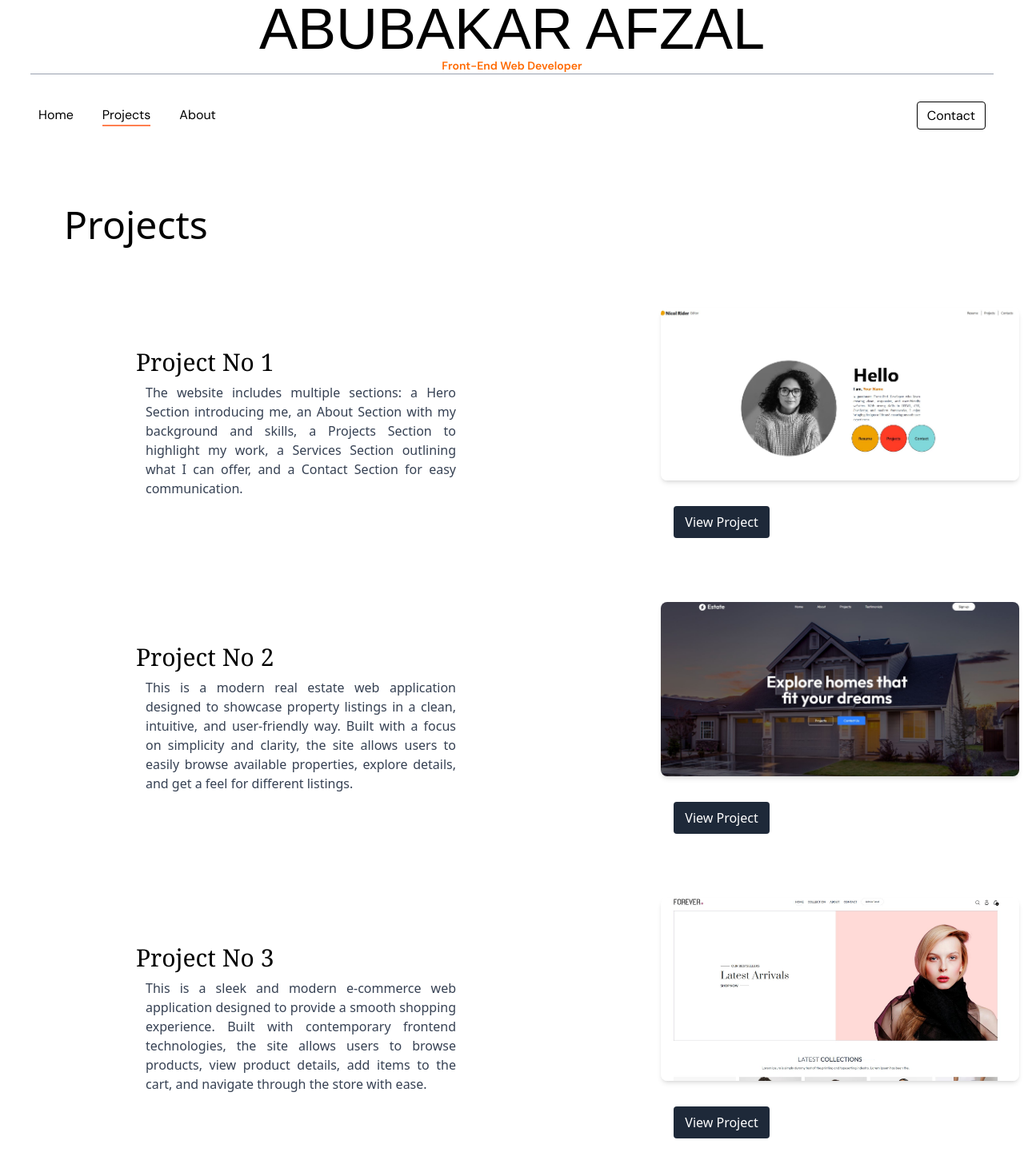
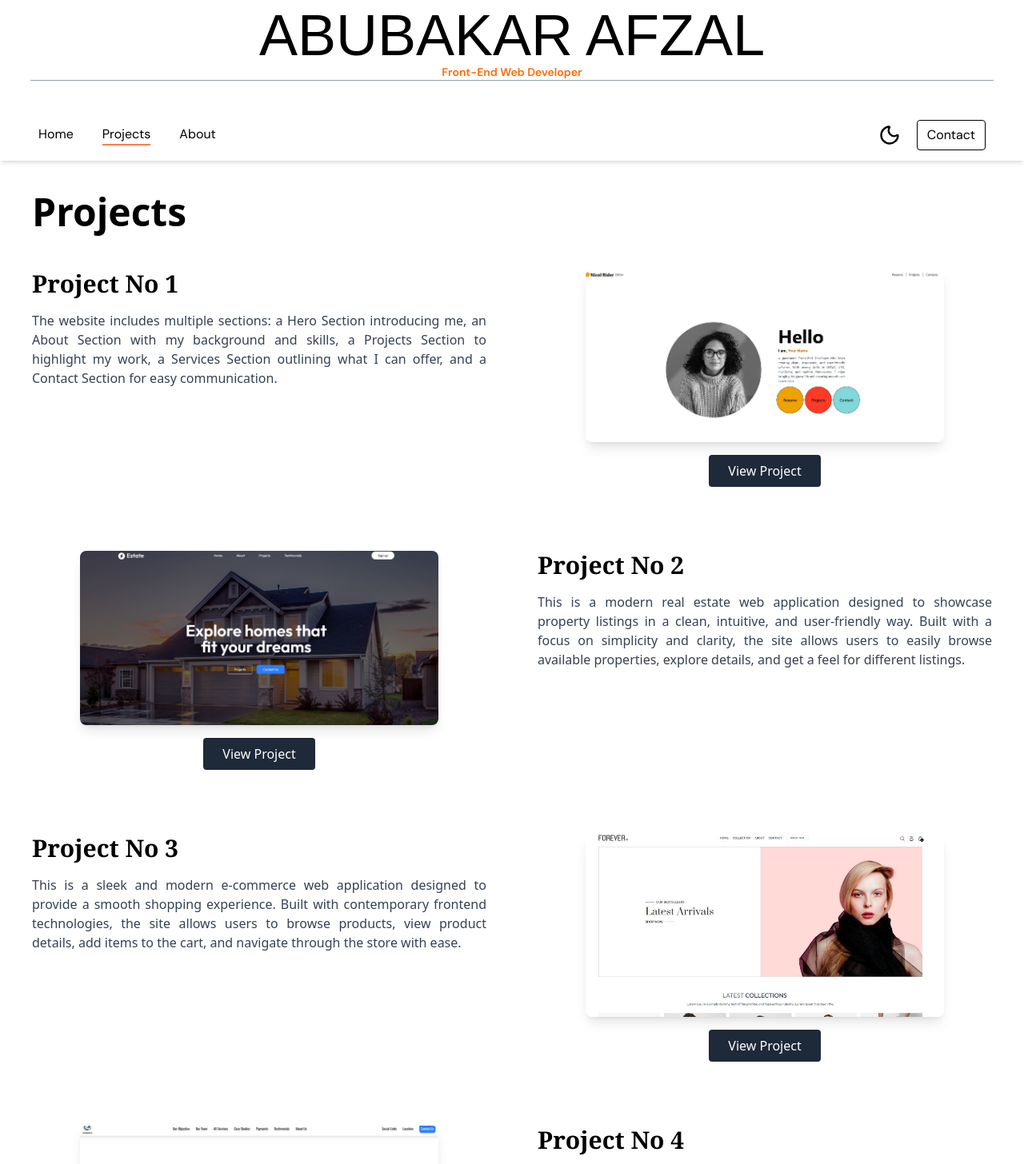
Before and after one commit to abubakarafzal171/abubakar, a React (Vite) app: page /projects in a window 1280 px wide. Shown: the top 1456 px of the page at 80% size. Built offline with nearby package versions, Linux system fonts and the light colour scheme; a web font is replaced by a local one.

Commit message:
all website done

```diff
--- a/src/App.jsx
+++ b/src/App.jsx
@@ -1,4 +1,4 @@
-import React, { useEffect } from 'react';
+import React, { useEffect, useState } from 'react';
 import { Routes, Route, useLocation } from 'react-router-dom';
 import Home from './pages/Home';
 import About from './pages/About';
@@ -9,23 +9,25 @@ import Footer from './components/Footer';
 
 const App = () => {
   const { pathname } = useLocation();
+  const [darkMode, setDarkMode] = useState(false);
 
-  // Scroll top on route change
   useEffect(() => {
     window.scrollTo(0, 0);
   }, [pathname]);
 
   return (
-    <>
-      <Navbar />
+    <div className={`${darkMode ? 'bg-gray-950 text-white' : 'bg-white text-black'} min-h-screen flex flex-col justify-between`}>
+      <Navbar darkMode={darkMode} setDarkMode={setDarkMode} />
+
       <Routes>
-        <Route path="/" element={<Home />} />
-        <Route path="/about" element={<About />} />
-        <Route path="/contact" element={<Contact />} />
-        <Route path="/projects" element={<Projects />} />
+        <Route path="/" element={<Home darkMode={darkMode} />} />
+        <Route path="/about" element={<About darkMode={darkMode} />} />
+        <Route path="/contact" element={<Contact darkMode={darkMode} />} />
+        <Route path="/projects" element={<Projects darkMode={darkMode} />} />
       </Routes>
-      <Footer />
-    </>
+
+      <Footer darkMode={darkMode} />
+    </div>
   );
 };
 
--- a/src/components/Footer.jsx
+++ b/src/components/Footer.jsx
@@ -4,7 +4,7 @@ import { Link } from "react-router-dom";
 
 const Footer = () => {
   return (
-    <footer className="w-full bg-gray-900 text-white py-10 px-8 mt-20">
+    <footer className="w-full bg-gray-950 text-white py-10 px-8 mt-20">
       <div className="max-w-6xl mx-auto grid grid-cols-1 md:grid-cols-3 gap-10">
         {/* Logo / Name */}
         <div>
--- a/src/components/Header.jsx
+++ b/src/components/Header.jsx
@@ -1,8 +1,8 @@
 import React from 'react'
 
-const Header = () => {
+const Header = ({darkMode}) => {
   return (
-    <div className='px-4 bg-white z-100 flex items-center justify-center flex-col mb-5'>
+    <div className={` py-2 px-4  z-100 flex items-center justify-center flex-col mb-5 ${darkMode ? 'bg-gray-950 text-white': 'bg-white'}`}>
 <div className="text-4xl md:text-6xl lg:text-7xl uppercase font1 cursor-none">Abubakar Afzal</div>
 <div className="tagline font2  text-sm font-semibold text-orange-500">Front-End Web Developer</div>
 <div className="line w-[94vw] h-px bg-gray-400"></div>
--- a/src/components/Navbar.jsx
+++ b/src/components/Navbar.jsx
@@ -1,23 +1,41 @@
 import React from 'react'
 import Header from './Header'
 import { Link, NavLink } from 'react-router-dom'
+import { Sun, Moon } from "lucide-react";   // 👉 Icons import
 
-const Navbar = () => {
+const Navbar = ({ darkMode, setDarkMode }) => {
   return (
     <>
-  <Header/>
-  <nav className='flex items-center justify-between px-6 md:px-10 lg:px-12 md:mt-2 font2  bg-white z-100 h-[8vh] sticky top-0'>
+      <Header darkMode={darkMode}/>
+
+      <nav className={`flex items-center justify-between px-6 md:px-10 lg:px-12 md:mt-2 font2  z-100 h-[8vh] sticky top-0 ${darkMode ? 'bg-gray-950 text-white': 'bg-white shadow-md'}`}>
         <div className="flex gap-4 md:gap-6 lg:gap-9">
           <NavLink to={'/'}>Home</NavLink>
           <NavLink to={'/projects'}>Projects</NavLink>
           <NavLink to={'/about'}>About</NavLink>
         </div>
-    <div className="right">
-         <Link to={'/contact'} className= 'border px-3 py-1.5 rounded hover:bg-[#1E1E1E] hover:text-white transition-all duration-300 font2'>Contact</Link>
+
+        <div className="right flex items-center">
+
+          {/* 🔥 ICON Toggle Button */}
+          <button
+            onClick={() => setDarkMode(!darkMode)}
+            className=' px-2 py-1 mx-3 cursor-pointer rounded'
+          >
+            {darkMode ? <Sun size={28} /> : <Moon size={28} />}
+          </button>
+
+          <Link
+
+            to={'/contact'}
+            className='border px-3 py-1.5 rounded hover:bg-[#1E1E1E] hover:text-white transition-all duration-300 font2'
+          >
+            Contact
+          </Link>
         </div>
+
       </nav>
     </>
-
   )
 }
 
--- a/src/components/homepage/Aboutsection.jsx
+++ b/src/components/homepage/Aboutsection.jsx
@@ -1,14 +1,14 @@
 import { Link } from "react-router-dom";
 const Aboutsection = () => {
   return (
- <div className="parent flex gap-2 w-full flex-col md:flex-row justify-center items-center px-4 py-10 my-20">
+ <div className="parent flex gap-2 w-full flex-col md:flex-row justify-center items-center px-4 md:py-10 my-20">
     <div className="left w-full md:w-2/4 flex justify-center items-start">
         <h1 className="font2 font-bold text-4xl md:text-5xl lg:text-5xl uppercase">About Me</h1>
     </div>
     <div className="right w-full md:w-2/4 flex flex-col gap-6 mt-6 md:mt-0">
-        <p className="text-gray-800 lg:w-[70%] text-justify px-2">Hi, I’m Abubakar Afzal, a dedicated Frontend Web Developer who loves creating clean, intuitive, and engaging digital experiences. I believe great design isn’t just about visuals—it’s about how smoothly a product works, how it feels to use, and how naturally it guides the user. I focus on building responsive, user-friendly interfaces that combine creativity with performance to deliver meaningful web experiences.</p>
+        <p className=" lg:w-[70%] text-justify px-2">Hi, I’m Abubakar Afzal, a dedicated Frontend Web Developer who loves creating clean, intuitive, and engaging digital experiences. I believe great design isn’t just about visuals—it’s about how smoothly a product works, how it feels to use, and how naturally it guides the user. I focus on building responsive, user-friendly interfaces that combine creativity with performance to deliver meaningful web experiences.</p>
 
-        <p className="text-gray-800 lg:w-[70%] text-justify px-2">I have a strong foundation in HTML, CSS, and JavaScript, and I am proficient in popular frameworks like React, Next.js, and Tailwind. I also have experience with animation Libraries like gsap and framer motion.</p>
+        <p className="lg:w-[70%] text-justify px-2">I have a strong foundation in HTML, CSS, and JavaScript, and I am proficient in popular frameworks like React, Next.js, and Tailwind. I also have experience with animation Libraries like gsap and framer motion.</p>
 
             <Link to={'/about'} className='border px-3 py-1.5 rounded hover:bg-[#1E1E1E] hover:text-white transition-all duration-300 font2 w-32 text-center'>Read More</Link>
     </div>
--- a/src/components/homepage/Contactsection.jsx
+++ b/src/components/homepage/Contactsection.jsx
@@ -3,7 +3,7 @@ import { Mail, Phone, Facebook, Instagram, Github } from "lucide-react";
 
 const Contactsection = () => {
   return (
-    <div className="w-full px-10 py-20 grid grid-cols-1 md:grid-cols-2 gap-10 items-center">
+    <div className="w-full px-10 py-10 pb-2 grid grid-cols-1 md:grid-cols-2 gap-10 items-center">
       {/* Left Section */}
       <div className="flex flex-col gap-6">
         <p className="text-lg text-gray-600">Get in touch</p>
@@ -32,7 +32,7 @@ const Contactsection = () => {
         <img
           src="/profile_img.webp"
           alt="Profile"
-          className="w-94 h-94 object-cover rounded-2xl shadow-lg"
+          className="w-94 h-94  rounded-2xl shadow-lg"
         />
       </div>
     </div>
--- a/src/components/homepage/Herosection.jsx
+++ b/src/components/homepage/Herosection.jsx
@@ -2,7 +2,7 @@ import React from "react";
 import { Link } from "react-router-dom";
 const Herosection = () => {
   return (
-    <div className=" flex justify-center items-center flex-col px-4 py-10">
+    <div className=" flex justify-center items-center flex-col px-4 md:py-10">
       <div className="flex justify-center items-start flex-col gap-2">
         <div className="top flex flex-col gap-1">
           <h1 className="font4 font-bold text-6xl md:text-7xl lg:text-8xl uppercase">
--- a/src/components/homepage/Projectsection.jsx
+++ b/src/components/homepage/Projectsection.jsx
@@ -6,14 +6,14 @@ import project2 from '../../assets/images/project2.JPG'
 import project3 from '../../assets/images/project3.JPG'
 const Projectsection = () => {
   return (
-    <div className='flex flex-col justify-center items-center py-15 px-4 mt-10 gap-10'>
+    <div className='flex flex-col justify-center items-center md:py-15 pb-10 px-4 mt-10 gap-10'>
       <h1 className='text-4xl font2 font-bold text-orange-500 lg:text-5xl '>My Work</h1>
-      <div className='flex gap-5  flex-col md:flex-row w-[95%]  px-2 py-5'>
+      <div className='flex gap-5  flex-col md:flex-row w-[95%]  px-2 py-3'>
         <WorkCard img={project1} title="Portfolio Website" link={'https://portfolio-app-jade-eight.vercel.app/'} />
         <WorkCard img={project2} title="Real Estate Website" link={'https://realestate-aa.netlify.app/'}/>
         <WorkCard img={project3} title="Ecommerce App" link={'https://ecommerce-app-virid-phi.vercel.app/'}/>
       </div>
-      <Link to={'/project'} className='border px-3 py-1.5 rounded hover:bg-[#1E1E1E] hover:text-white transition-all duration-300 font2'>Explore More</Link>
+      <Link to={'/project'} className='border px-3 py-1.5  rounded hover:bg-[#1E1E1E] hover:text-white transition-all duration-300 font2'>Explore More</Link>
     </div>
   )
 }
--- a/src/pages/Home.jsx
+++ b/src/pages/Home.jsx
@@ -6,16 +6,16 @@ import Bannersection from "../components/homepage/Bannersection";
 import Servicessection from "../components/homepage/Servicessection";
 import Contactsection from "../components/homepage/Contactsection";
 
-const Home = () => {
+const Home = ({darkMode}) => {
   return (
-    <>
+    <div className={`${darkMode ? 'bg-gray-950 text-white' : 'bg-white text-black'}`}>
       <Herosection />
       <Aboutsection />
       <Projectsection />
       <Bannersection/>
       <Servicessection/>
       <Contactsection/>
-    </>
+    </div>
   );
 };
 
--- a/src/pages/Projects.jsx
+++ b/src/pages/Projects.jsx
@@ -1,61 +1,83 @@
-import React from 'react'
-import project1 from '../assets/images/project1.JPG'
-import project2 from '../assets/images/project2.JPG'
-import project3 from '../assets/images/project3.JPG'
-import project4 from '../assets/images/project4.JPG'
-const Projects = () => {
+import React from 'react';
+import project1 from '../assets/images/project1.JPG';
+import project2 from '../assets/images/project2.JPG';
+import project3 from '../assets/images/project3.JPG';
+import project4 from '../assets/images/project4.JPG';
+
+const projectsData = [
+  {
+    title: 'Project No 1',
+    description:
+      'The website includes multiple sections: a Hero Section introducing me, an About Section with my background and skills, a Projects Section to highlight my work, a Services Section outlining what I can offer, and a Contact Section for easy communication.',
+    img: project1,
+    link: 'https://portfolio-app-jade-eight.vercel.app/',
+  },
+  {
+    title: 'Project No 2',
+    description:
+      'This is a modern real estate web application designed to showcase property listings in a clean, intuitive, and user-friendly way. Built with a focus on simplicity and clarity, the site allows users to easily browse available properties, explore details, and get a feel for different listings.',
+    img: project2,
+    link: 'https://realestate-aa.netlify.app/',
+  },
+  {
+    title: 'Project No 3',
+    description:
+      'This is a sleek and modern e-commerce web application designed to provide a smooth shopping experience. Built with contemporary frontend technologies, the site allows users to browse products, view product details, add items to the cart, and navigate through the store with ease.',
+    img: project3,
+    link: 'https://ecommerce-app-virid-phi.vercel.app/',
+  },
+  {
+    title: 'Project No 4',
+    description:
+      'The website includes well-structured sections such as About, Products, Services, and Contact, making it easy for visitors to learn about the brand and get in touch. Subtle animations and smooth transitions enhance the user experience, reflecting a polished and professional frontend implementation.',
+    img: project4,
+    link: 'https://www.urbanalfa.store/',
+  },
+];
+
+const Projects = ({ darkMode }) => {
   return (
-   <div className='container h-full w-full mb-10'>
-<h1 className='fontbold text-5xl font-sans mt-10 ml-10 md:mt-20 md:ml-20'>Projects</h1>
+    <div
+      className={`min-h-screen w-full px-4 py-10 md:px-10 ${
+        darkMode ? 'bg-linear-to-b from-gray-950 via-gray-950 to-gray-950 text-white' : 'bg-white text-black'
+      }`}
+    >
+      <h1 className="font-bold text-5xl font-sans mb-12 text-center md:text-left">Projects</h1>
 
-<div className='flex flex-col md:flex-row justify-center items-center gap-8 md:gap-40 lg:gap-50 mt-20 lg:ml-30'>
-<div className="left flex flex-col gap-2 md:ml-10">
-  <h2 className='fontbold text-3xl font-serif ml-4 md:ml-1'>Project No 1</h2>
-  <p className='text-gray-700 text-justify w-[350px] md:w-[420px] px-4'>The website includes multiple sections: a Hero Section introducing me, an About Section with my background and skills, a Projects Section to highlight my work, a Services Section outlining what I can offer, and a Contact Section for easy communication.</p>
-</div>
-<div className="right md:ml-10 flex flex-col gap-8">
-  <img src={project1} alt=""  className="w-[90vw] md:w-full max-w-md rounded-lg shadow-md object-cover"  />
-  <a href='https://portfolio-app-jade-eight.vercel.app/' target='_blank' className='w-30 h-10  flex justify-center items-center bg-gray-800 ml-4 text-white cursor-pointer rounded hover:bg-gray-700'>View Project</a>
-</div>
-</div>
+      <div className="flex flex-col gap-20">
+        {projectsData.map((project, idx) => (
+          <div
+            key={idx}
+            className={`flex flex-col md:flex-row items-center md:items-start gap-8 md:gap-16 ${
+              idx % 2 !== 0 ? 'md:flex-row-reverse' : ''
+            }`}
+          >
+            {/* Left Content */}
+            <div className="flex-1">
+              <h2 className="font-bold text-3xl font-serif mb-4">{project.title}</h2>
+              <p className={`text-justify ${darkMode ? 'text-gray-300' : 'text-gray-700'}`}>{project.description}</p>
+            </div>
 
+            {/* Right Image */}
+            <div className="flex-1 flex flex-col items-center gap-4">
+              <img
+                src={project.img}
+                alt={project.title}
+                className="w-full max-w-md rounded-lg shadow-lg object-cover"
+              />
+              <a
+                href={project.link}
+                target="_blank"
+                className="px-6 py-2 rounded bg-gray-800 text-white hover:bg-gray-700 transition-colors duration-300"
+              >
+                View Project
+              </a>
+            </div>
+          </div>
+        ))}
+      </div>
+    </div>
+  );
+};
 
-
-<div className='flex flex-col md:flex-row justify-center items-center gap-8 md:gap-40 lg:gap-50 mt-20 lg:ml-30'>
-<div className="left flex flex-col gap-2 md:ml-10">
-  <h2 className='fontbold text-3xl font-serif ml-4 md:ml-1'>Project No 2</h2>
-  <p className='text-gray-700 text-justify w-[350px] md:w-[420px] px-4'>This is a modern real estate web application designed to showcase property listings in a clean, intuitive, and user-friendly way. Built with a focus on simplicity and clarity, the site allows users to easily browse available properties, explore details, and get a feel for different listings.</p>
-</div>
-<div className="right md:ml-10 flex flex-col gap-8">
-  <img src={project2} alt=""  className="w-[90vw] md:w-full max-w-md rounded-lg shadow-md object-cover"  />
-  <a href='https://realestate-aa.netlify.app/' target='_blank' className='w-30 h-10  flex justify-center items-center bg-gray-800 ml-4 text-white cursor-pointer rounded hover:bg-gray-700'>View Project</a>
-</div>
-</div>
-
-<div className='flex flex-col md:flex-row justify-center items-center gap-8 md:gap-40 lg:gap-50 mt-20 lg:ml-30'>
-<div className="left flex flex-col gap-2 md:ml-10">
-  <h2 className='fontbold text-3xl font-serif ml-4 md:ml-1'>Project No 3</h2>
-  <p className='text-gray-700 text-justify w-[350px] md:w-[420px] px-4'>This is a sleek and modern e-commerce web application designed to provide a smooth shopping experience. Built with contemporary frontend technologies, the site allows users to browse products, view product details, add items to the cart, and navigate through the store with ease.</p>
-</div>
-<div className="right md:ml-10 flex flex-col gap-8">
-  <img src={project3} alt=""  className="w-[90vw] md:w-full max-w-md rounded-lg shadow-md object-cover"  />
-  <a href='https://ecommerce-app-virid-phi.vercel.app/' target='_blank' className='w-30 h-10  flex justify-center items-center bg-gray-800 ml-4 text-white cursor-pointer rounded hover:bg-gray-700'>View Project</a>
-</div>
-</div>
-
-<div className='flex flex-col md:flex-row justify-center items-center gap-8 md:gap-40 lg:gap-50 mt-20 lg:ml-30'>
-<div className="left flex flex-col gap-2 md:ml-10">
-  <h2 className='fontbold text-3xl font-serif ml-4 md:ml-1'>Project No 4</h2>
-  <p className='text-gray-700 text-justify w-[350px] md:w-[420px] px-4'>The website includes well-structured sections such as About, Products, Services, and Contact, making it easy for visitors to learn about the brand and get in touch. Subtle animations and smooth transitions enhance the user experience, reflecting a polished and professional frontend implementation.</p>
-</div>
-<div className="right md:ml-10 flex flex-col gap-8">
-  <img src={project4} alt=""  className="w-[90vw] md:w-full max-w-md rounded-lg shadow-md object-cover"  />
-  <a href='https://www.urbanalfa.store/' target='_blank' className='w-30 h-10  flex justify-center items-center bg-gray-800 ml-4 text-white cursor-pointer rounded hover:bg-gray-700'>View Project</a>
-</div>
-</div>
-
-</div>
-  )
-}
-
-export default Projects
+export default Projects;
```
Also changed, not shown: src/components/homepage/Servicessection.jsx (+4 -4 lines), src/pages/About.jsx (+5 -5 lines). Lines whose indentation alone changed are shown as unchanged.
